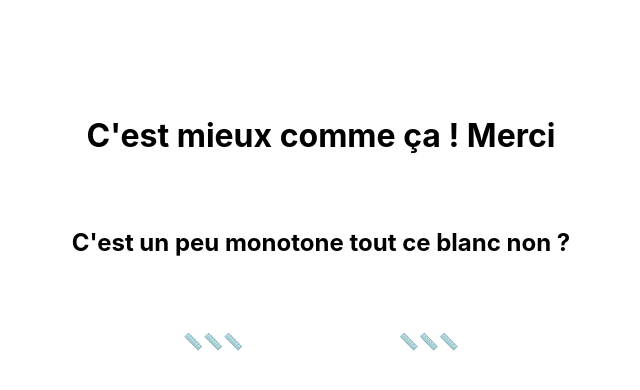
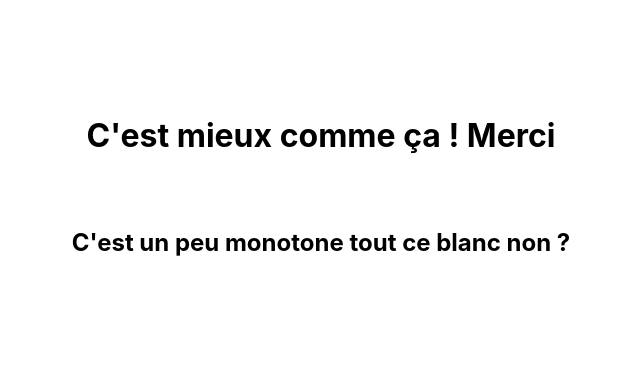
Before and after one commit to bbeldame/treasurehunt1, a Next.js app: page /PL5R4T in a window 1280 px wide. Shown: the top 390 px of the page, without its empty margins (319-959 px from the left). Built offline with nearby package versions, Linux system fonts and the light colour scheme.

Commit message:
fzpejfze

```diff
--- a/pages/PL5R4T.js
+++ b/pages/PL5R4T.js
@@ -12,7 +12,7 @@ export default function Index() {
           <br />
           <span>Vous savez si c'est responsive ? Ca a pas l'air... </span>
           <br />
-  <span>📏📏📏 {'<'}----427px----> 📏📏📏</span>
+  <span>{'<'}----427px----></span>
           <br />
           <span className="uazyegah3763673uydazuoijfIOIAZEUIAZEUydyaLllIii">
             DWR7MP
```
